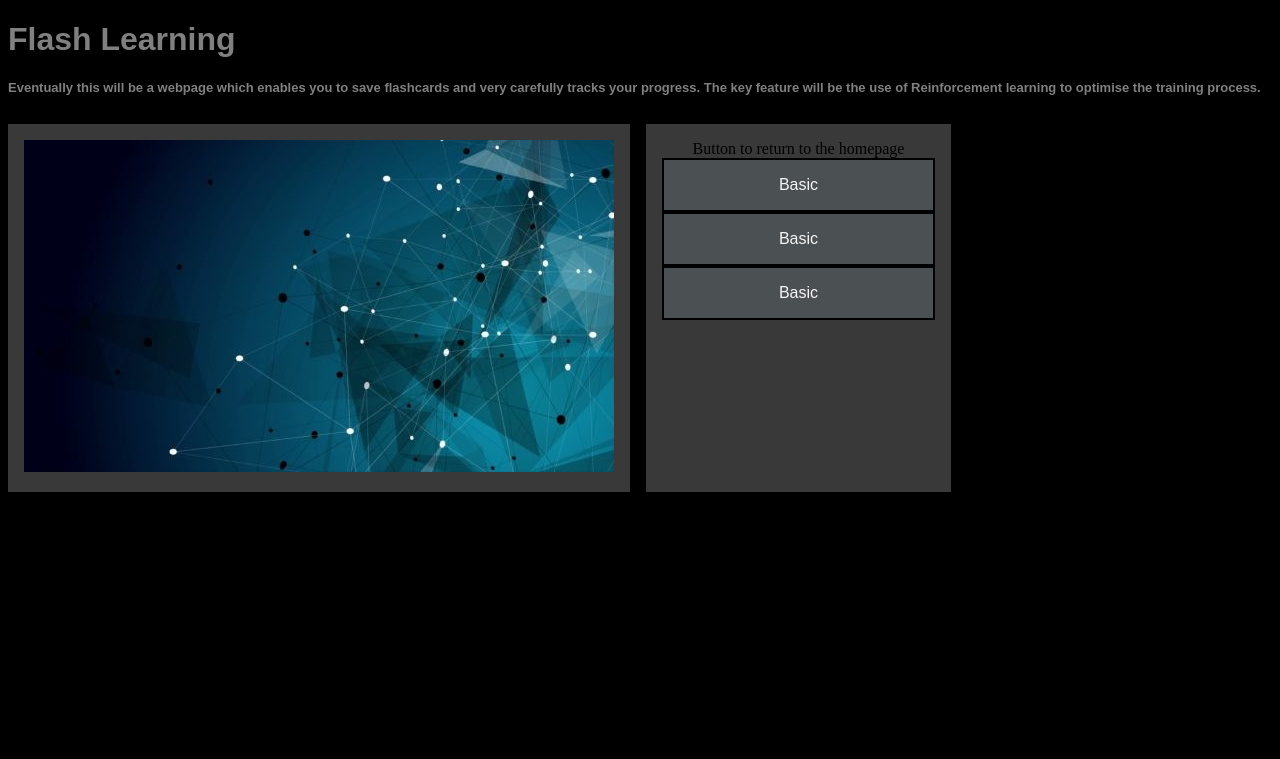
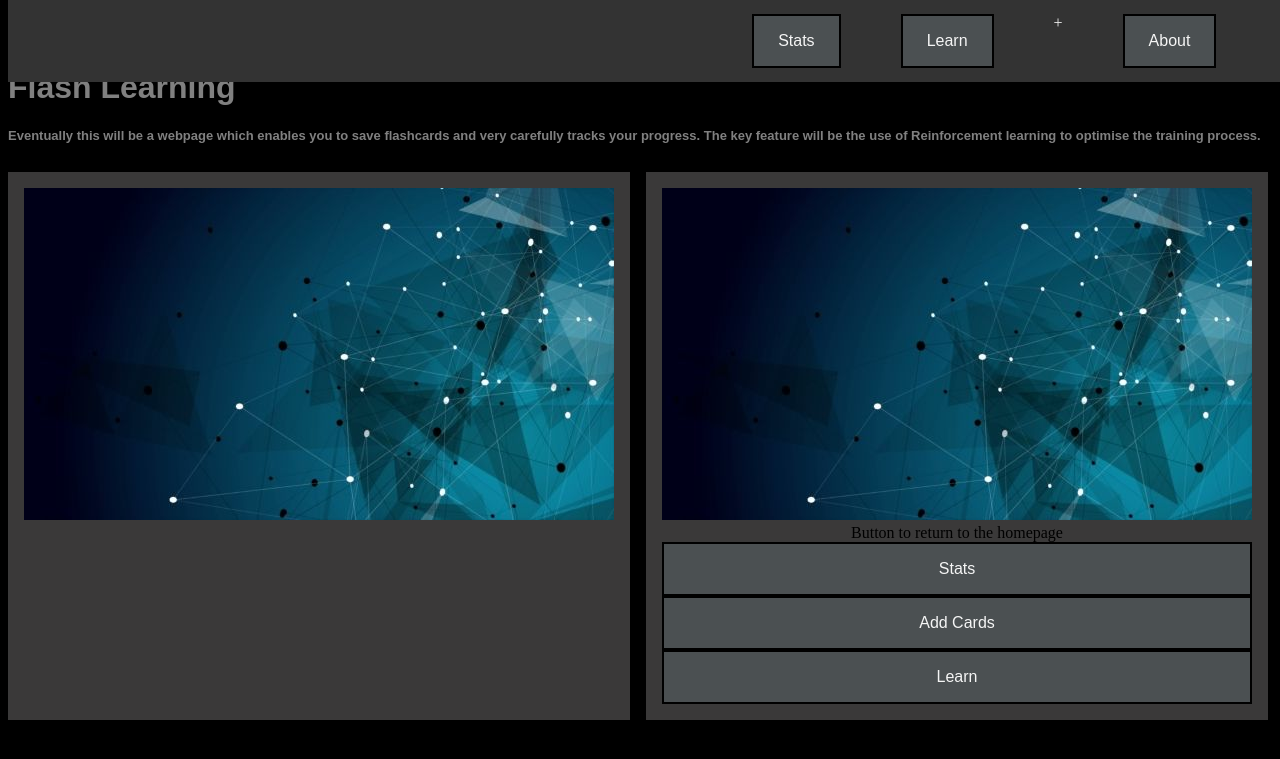
Before and after one commit to GeorgePearse/flashcards, a Flask app: template templates/pretty_page.html in a window 1280 px wide. Shown: the top 759 px of the page. Run offline with Flask 2, Linux system fonts and the light colour scheme; the template is opened without the code that fills it, so the values that code supplies are empty.

Commit message:
much better formatting

```diff
--- a/app.py
+++ b/app.py
@@ -12,7 +12,7 @@ app = Flask(__name__)
 
 @app.route('/', methods=['GET','POST'])
 def home():
-    return render_template('temp_home.html')
+    return render_template('pretty_page.html')
 
 @app.route('/insert', methods=['GET','POST'])
 def insert():
@@ -23,6 +23,20 @@ def insert():
         key,value = text.split('=')
         coll.insert_one({key:value})
         return render_template('insert_response.html',key=key,value=value)
+
+
+@app.route('/translate', methods=['GET','POST'])
+def translate():
+    if request.method == 'POST':
+        text = request.form['text']
+        url = "https://systran-systran-platform-for-language-processing-v1.p.rapidapi.com/translation/text/translate"
+        querystring = {"source":"en","target":"fr","input":str(text)}
+        headers = {
+            'x-rapidapi-host': "systran-systran-platform-for-language-processing-v1.p.rapidapi.com",
+            'x-rapidapi-key': "5629c1bf3fmshe44ae221a90eb80p153099jsne58bc0254bd4"
+            }
+        response = requests.request("GET", url, headers=headers, params=querystring)
+        return json.loads(response.text)['outputs'][0]['output']
 
 @app.route('/check', methods=['GET','POST'])
 def check():
@@ -45,9 +59,6 @@ def check():
             result += '     Selected card is in the deck'
         return render_template('check_response.html',check=str(text),result=str(result))
 
-@app.route('/pretty', methods=['GET'])
-def pretty():
-    return render_template('pretty_page.html')
 
 app.run(debug=True)
 
--- a/templates/pretty_page.html
+++ b/templates/pretty_page.html
@@ -50,8 +50,59 @@
     display: block;
     width:100%    }
 
+    /* The navigation bar */
+.navbar {
+  overflow: hidden;
+  background-color: #333;
+  position: fixed; /* Set the navbar to fixed position */
+  top: 0; /* Position the navbar at the top of the page */
+  width: 93%; /* Full width */
+  padding: 0em 3em;
+}
+
+/* Links inside the navbar */
+.navbar a {
+  float: right;
+  display: block;
+  color: #f2f2f2;
+  text-align: center;
+  padding: 14px 30px;
+  text-decoration: none;
+}
+
+/* Change background on mouse-over */
+.navbar a:hover {
+  background: #ddd;
+  color: black;
+}
+
+/* Main content */
+.main {
+  margin-top: 30px; /* Add a top margin to avoid content overlay */
+}
+
   </style>
 </head>
+
+<div class="navbar">
+  <div class="buttonholder" style= "align-self: right;">
+    <a href={{ "http://127.0.0.1:5000/" }} style="text-decoration:none">
+      <button class="button-basic"> About </button>
+    </a>
+    <a href="#contact" style = "align-self: right;"> + </a>
+    <a href={{ "http://127.0.0.1:5000/" }} style="text-decoration:none">
+      <button class="button-basic"> Learn </button>
+    </a>
+    <a href={{ url_for('.insert') }} style="text-decoration:none">
+      <button class="button-basic"> Stats </button>
+    </a>
+  </div>
+</div>
+
+<div class="main">
+  <p>Some text some text some text some text..</p>
+</div>
+
 <h1 style="color:  grey; font-family: Arial, Helvetica, sans-serif;" class='title_'> <b>Flash Learning </b> </h1>
 <h2 style="color:  grey; font-family: Arial, Helvetica, sans-serif;" class='subtitle'>
   Eventually this will be a webpage which enables you to save flashcards and very carefully tracks your progress.
@@ -62,16 +113,19 @@
     <div>
       <img src="/static/generic_tech.jpg" alt="Dark tech image">    </div>
     <div class="btn-toolbar">
+    <div>
+      <img src="/static/generic_tech.jpg" alt="Dark tech image">    </div>
+    <div class="btn-toolbar">
         Button to return to the homepage
         <div class="button-container">
-        <a>
-          <button class="button-basic">Basic</button>
+        <a href={{ "http://127.0.0.1:5000/" }} style="text-decoration:none">
+          <button class="button-basic"> Stats </button>
         </a>
-        <a>
-          <button class="button-basic">Basic</button>
+        <a href={{ url_for('.insert') }} style="text-decoration:none">
+          <button class="button-basic"> Add Cards </button>
         </a>
-        <a>
-          <button class="button-basic">Basic</button>
+        <a href={{ "http://127.0.0.1:5000/" }} style="text-decoration:none">
+          <button class="button-basic"> Learn </button>
         </a>
         </div>
     </div>
--- a/templates/temp_home.html
+++ b/templates/temp_home.html
@@ -6,7 +6,7 @@
         <a href={{ url_for('insert') }} style="text-decoration:none">
             <button  label="home_button" name="so_link">Home</button>
         </a>
-        <a href={{ url_for('pretty') }} style="text-decoration:none">
+        <a href={{ "http://127.0.0.1:5000/" }} style="text-decoration:none">
             <button  label="pretty_button" name="so_link">Pretty</button>
         </a>
     </body>
```
Also changed, not shown: templates/form.html (+10 -0 lines), templates/back_up.html (deleted).
